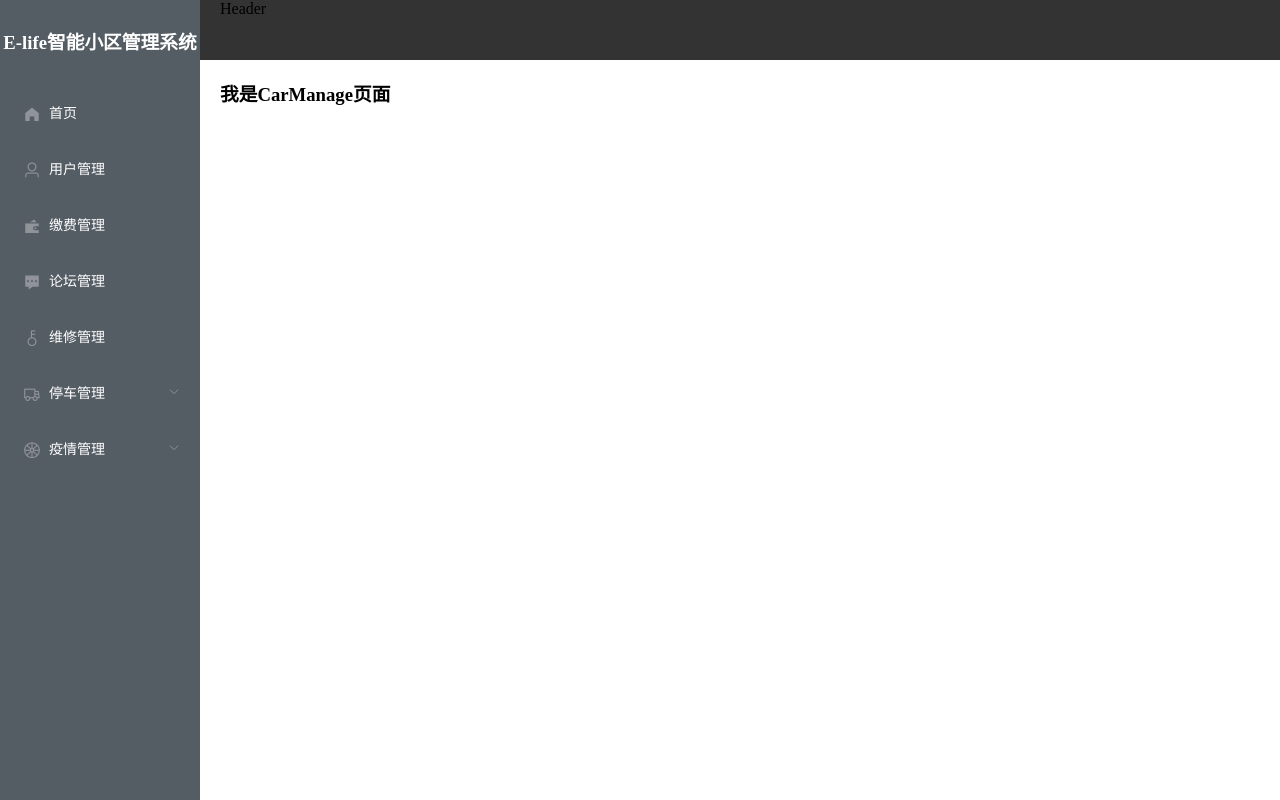
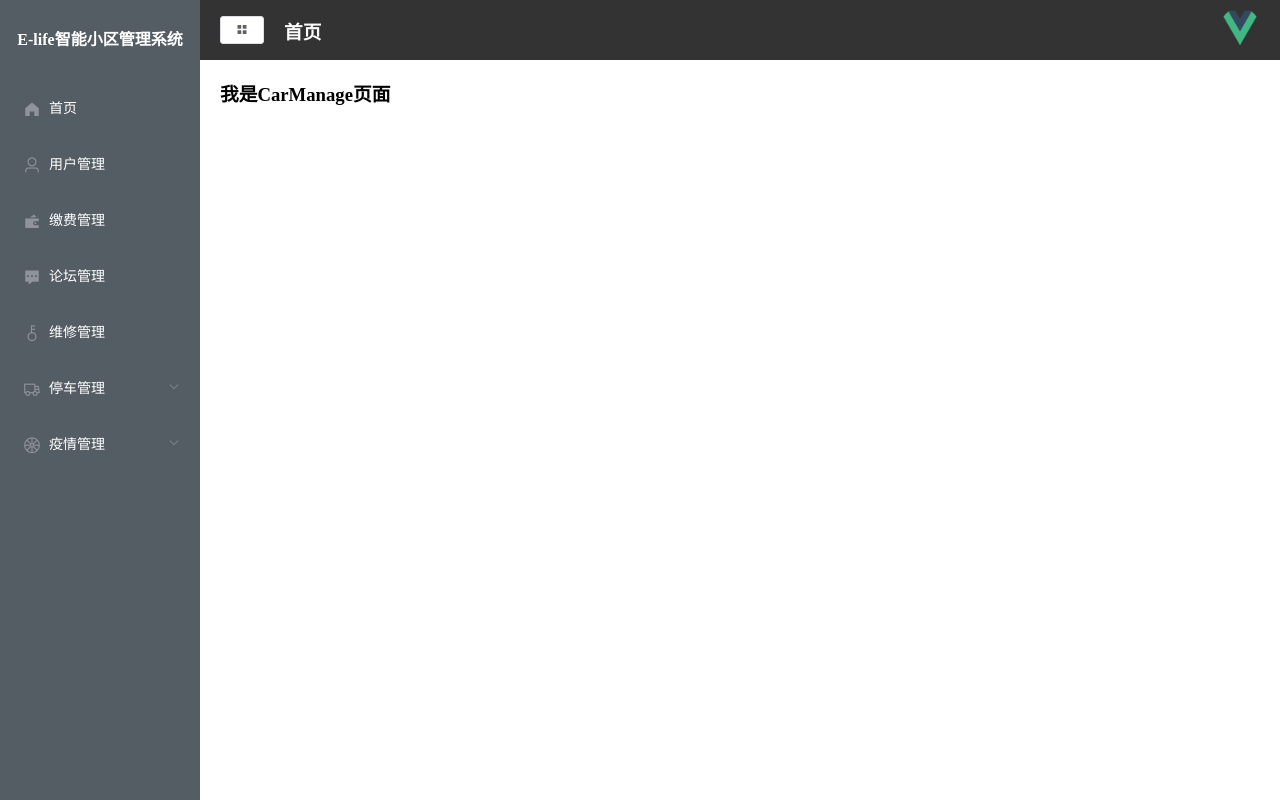
Before and after one commit to LeanneTN/E-Life-Smart-management, a Vue app: page /ParkManage/CarManage in a window 1280 px wide. Built offline with nearby package versions, Linux system fonts and the light colour scheme.

Commit message:
'完成Header共用组件样式'

```diff
--- a/src/components/Common/Aside.vue
+++ b/src/components/Common/Aside.vue
@@ -158,6 +158,7 @@
     color: #fff;
     text-align: center;
     line-height: 48px;
+    font-size: 100%;
   }
 }
 </style>
--- /dev/null
+++ b/src/components/Common/Header.vue
@@ -0,0 +1,56 @@
+<template>
+    <header>
+        <div class="l-content">
+            <el-button plain icon="el-icon-menu" size="mini"></el-button>
+            <h3 style="color: #fff">首页</h3>
+        </div>
+        <div class="r-content">
+            <el-dropdown trigger="click" size="mini">
+                <span>
+                    <img class="user" :src="userImg">
+                </span>
+                <el-dropdown-menu slot="dropdown">
+                    <el-dropdown-item>个人中心</el-dropdown-item>
+                    <el-dropdown-item>退出登录</el-dropdown-item>
+                </el-dropdown-menu>
+            </el-dropdown>
+        </div>
+    </header>
+</template>
+
+<script>
+
+export default{
+    name:'Header',
+    data(){
+        return {
+            userImg:require('../../assets/logo.png'),
+        }
+    }
+}
+
+</script>
+
+<style lang="less" scoped>
+header {
+    display: flex;
+    height: 100%;
+    justify-content: space-between;
+    align-items: center;          //垂直居中
+}
+.l-content {
+    display: flex;
+    align-items: center;
+    .el-button {
+        margin-right: 20px;
+    }
+}
+.r-content {
+    .user {
+        width: 40px;
+        height: 40px;
+        border-radius: 50%;
+    }
+}
+
+</style>
--- a/src/main.js
+++ b/src/main.js
@@ -5,7 +5,8 @@
  import ElementUI from 'element-ui'*/
 import 'element-ui/lib/theme-chalk/index.css'
 import{Button,Input,Container,Aside,Header,Main,
-       Menu,Submenu,MenuItemGroup,MenuItem} from  'element-ui';
+       Menu,Submenu,MenuItemGroup,MenuItem,
+      Dropdown,DropdownMenu,DropdownItem} from  'element-ui';
 
 //从自己创建的./router文件下引入路由
 import router from './router'
@@ -27,6 +28,9 @@
 Vue.use(Submenu)
 Vue.use(MenuItem)
 Vue.use(MenuItemGroup)
+Vue.use(Dropdown)
+Vue.use(DropdownMenu)
+Vue.use(DropdownItem)
 
 // Vue.use(Button);
 
--- a/src/pages/Main.vue
+++ b/src/pages/Main.vue
@@ -5,7 +5,9 @@
                 <Aside></Aside>
             </el-aside>
             <el-container>
-                <el-header>Header</el-header>
+                <el-header>
+                    <Header></Header>
+                </el-header>
                 <el-main>
                     <router-view></router-view>
                 </el-main>
@@ -17,11 +19,13 @@
 
 <script>
 import Aside from '../components/Common/Aside.vue'      //导出组件
+import Header from '../components/Common/Header.vue'
 
 export default {
     name:'Home',
     components:{
-        Aside               //将上面导出的组件引入
+        Aside,
+        Header               //将上面导出的组件引入
     } ,
     data(){
         return {
```
